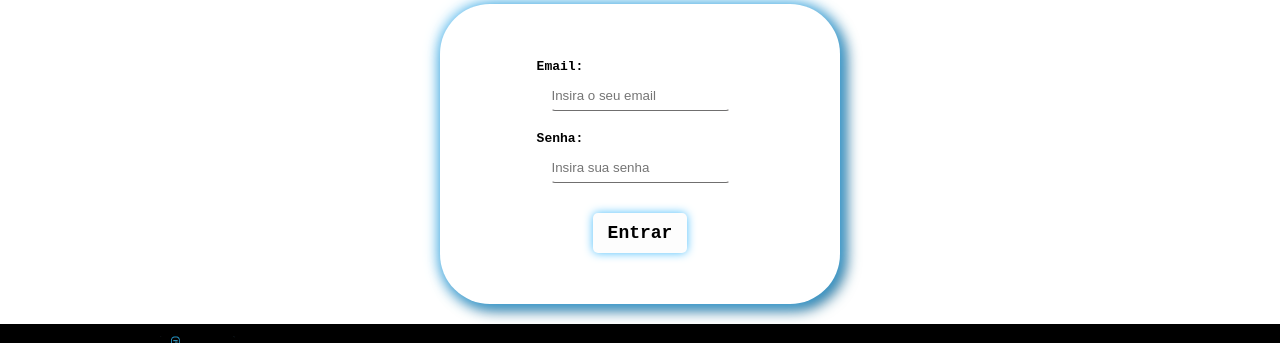
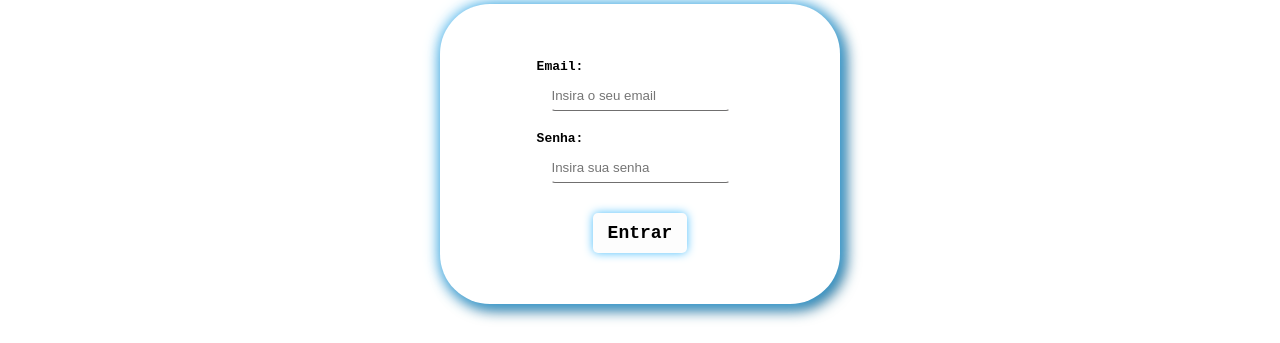
Before and after one commit to joohzinato/UmProjeto, a website: page public/login.html in a window 1280 px wide. Shown: the part 158-501 px from the top of the page. Drawn offline with Linux system fonts and the light colour scheme.

Commit message:
atualizado

```diff
--- a/public/css/cadastro.css
+++ b/public/css/cadastro.css
@@ -7,6 +7,7 @@ body {
     margin: 0;
     font-family: monospace;
     background-color: white;
+    height: 100%;
 }
 
 .container {
--- a/public/css/login.css
+++ b/public/css/login.css
@@ -8,6 +8,7 @@ body {
     margin: 0;
     font-family: monospace;
     background-color: white;
+    height: 100vh;
 
 }
 
@@ -15,9 +16,6 @@ body {
     width: 75vw;
     margin: 0 auto;
     padding: 0;
-
-
-
 }
 
 /* HEADER */
@@ -70,6 +68,7 @@ header ul a {
     align-items: center;
     flex-direction: column;
     margin-top: 30px;
+    height: 100vh;
 }
 
 
--- a/public/css/style.css
+++ b/public/css/style.css
@@ -1,11 +1,11 @@
 @import url('https://fonts.googleapis.com/css2?family=Barlow:ital,wght@0,100;0,200;0,300;0,400;0,500;0,600;0,700;0,800;0,900;1,100;1,200;1,300;1,400;1,500;1,600;1,700;1,800;1,900&display=swap');
 
-body {
+/* body {
   margin: 0;
   padding: 0;
   font-family: 'Barlow', "Segoe UI", Tahoma, Geneva, Verdana, sans-serif;
   background-color: black;
-}
+} */
 
 .container {
   width: 80%;
--- a/public/login.html
+++ b/public/login.html
@@ -12,10 +12,10 @@
 
     <!-- <link rel="icon" href="./assets/icon/favicon.ico"> -->
     <link rel="stylesheet" href="./css/login.css">
-    <link rel="preconnect" href="https://fonts.gstatic.com">
-    <link
+    <!-- <link rel="preconnect" href="https://fonts.gstatic.com"> -->
+    <!-- <link
         href="https://fonts.googleapis.com/css2?family=Exo+2:ital,wght@0,100;0,200;0,300;0,400;0,500;0,600;0,700;0,800;0,900;1,100;1,200;1,300;1,400;1,500;1,600;1,700;1,800;1,900&display=swap"
-        rel="stylesheet">
+        rel="stylesheet"> -->
 </head>
 
 <body>
```
